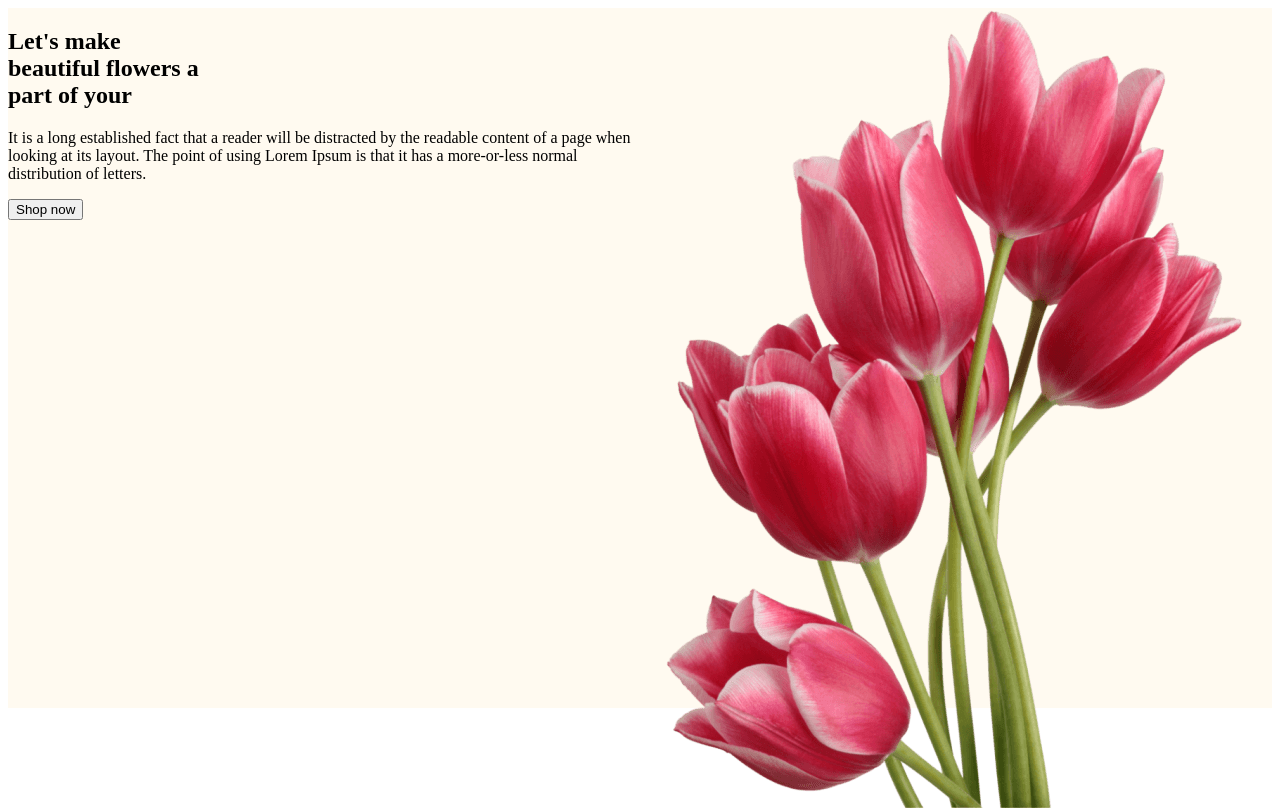
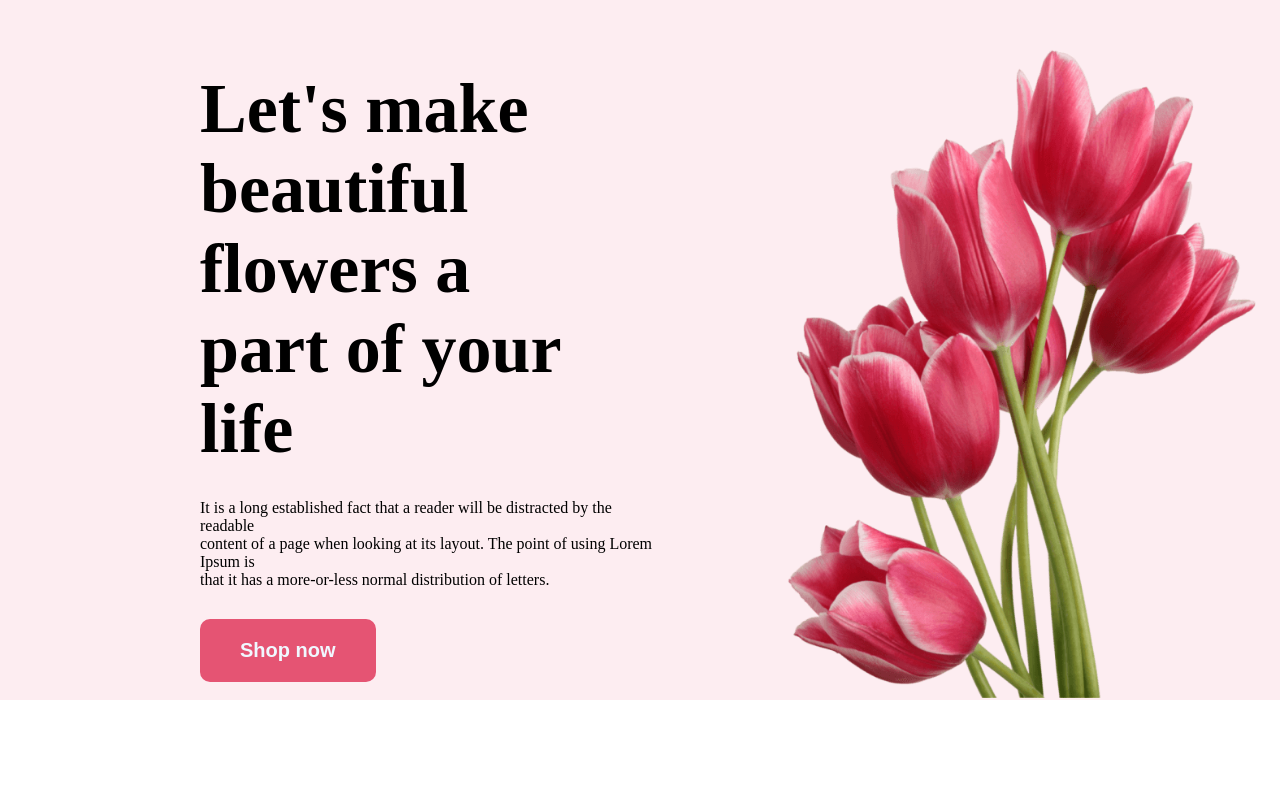
Before and after one commit to Khan1289/flower_shop, a plain HTML site: page main.html in a window 1280 px wide. Drawn offline with Linux system fonts and the light colour scheme.

Commit message:
2nd commit

```diff
--- a/main.html
+++ b/main.html
@@ -10,9 +10,9 @@
 <body>
     <section class="main">
     <div class="m_con">
-     <h1>Let's make <br> beautiful flowers a <br> part of your</h1>
-     <p>It is a long established fact that a reader will be distracted by the readable
-        content of a page when looking at its layout. The point of using Lorem Ipsum is
+     <h1>Let's make <br> beautiful flowers a <br> part of your life</h1>
+     <p>It is a long established fact that a reader will be distracted by the readable <br>
+        content of a page when looking at its layout. The point of using Lorem Ipsum is <br>
         that it has a more-or-less normal distribution of letters.</p>
      <button>Shop now</button>
     </div>
--- a/style.css
+++ b/style.css
@@ -1,11 +1,34 @@
 *{
-    margin: none;
+    margin: 0;
 }
 .main{
-    background-color:floralwhite;
+    background-color:rgba(229, 84, 115, 0.1);
     height: 700px;
     display: flex;
+    align-items: center;
+}
+.m_con{
+width: 49%;
+margin: 150px 0px 100px 200px;
+}
+.m_con h1{
+    font-size: 70px;
+    margin-bottom: 30px;
+}
+.m_con button{
+    margin-top: 30px;
+    font-size: 20px;
+    font-weight: bold;
+    color: aliceblue;
+    background-color: rgba(229, 84, 115,1);
+    border: none;
+    border-radius: 10px;
+    padding: 20px 40px;
 }
 .m_img{
-
+width: 50%;
 }
+.m_img img{
+    margin: 50px 0px 0px 100px;
+    height: 650px;
+}
```
